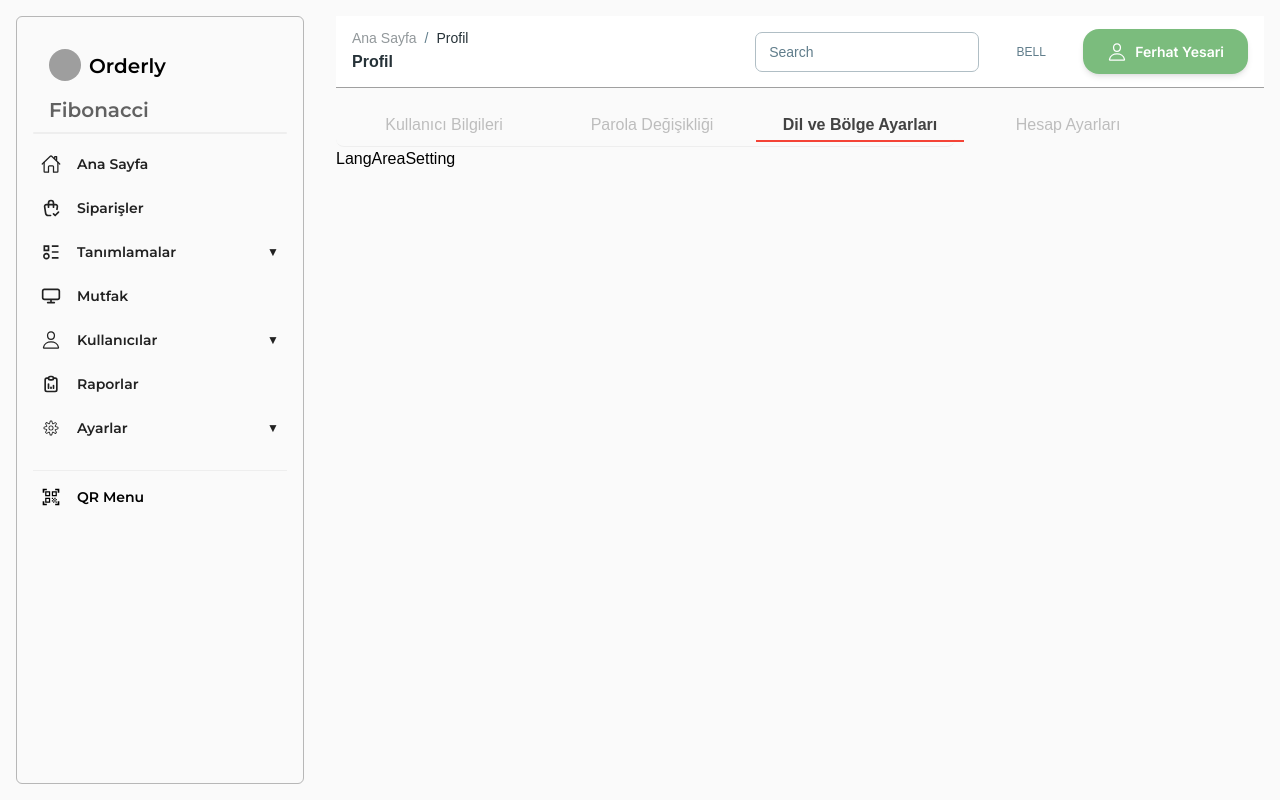
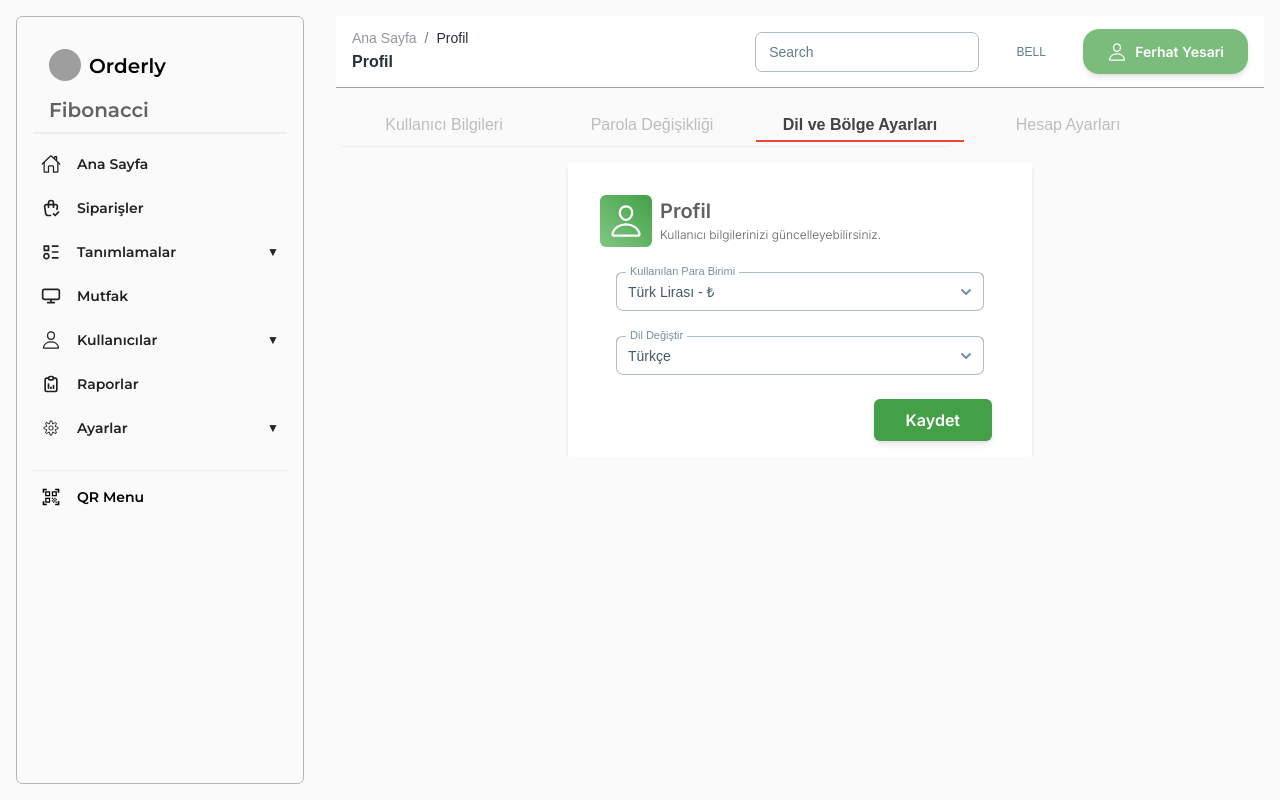
Before and after one commit to Yesarib/orderly-frontend, a React (Vite) app: page /dashboard/profile in a window 1280 px wide. Both pictures are taken after a click on the tab "Dil ve Bölge Ayarları". Built offline with nearby package versions, Linux system fonts and the light colour scheme; grey boxes are pictures that could not be loaded.

Commit message:
feat: Profile Header component and lang area component

```diff
--- a/src/components/profile/ChangePassword.tsx
+++ b/src/components/profile/ChangePassword.tsx
@@ -1,7 +1,7 @@
 import { Button, Card, Input, Typography } from '@material-tailwind/react'
 import { useState } from 'react';
 import { FaEye } from 'react-icons/fa6';
-import { IoPersonOutline } from 'react-icons/io5'
+import Header from './Header';
 
 const ChangePassword = () => {
   const [showPassword, setShowPassword] = useState(false);
@@ -13,15 +13,7 @@ const ChangePassword = () => {
   return (
     <div className='w-full flex flex-col items-center mt-4 rounded-xl'>
       <Card className='w-1/2 flex flex-col bg-white p-4 justify-center rounded-sm'>
-        <div className='p-4 flex gap-2 items-center'>
-          <div className='p-2 rounded-md bg-gradient-to-bl from-green-600 to-green-300'>
-            <IoPersonOutline className='text-4xl text-white' />
-          </div>
-          <div className='flex flex-col'>
-            <Typography variant='h5' className='font-inter'> Profil </Typography>
-            <Typography className='font-inter text-[12px]'> Kullanıcı bilgilerinizi güncelleyebilirsiniz.</Typography>
-          </div>
-        </div>
+        <Header />
         <div className='flex flex-col px-8 mt-2 lg:space-y-6'>
           <Input type={showPassword ? "text" : 'password'} icon={<a className='cursor-pointer' onClick={handleClickShowPassword}> <FaEye /> </a>} variant="standard" label="Mecvut Parola" required crossOrigin={undefined} />
           <Input type={showRePassword ? "text" : 'password'} variant="standard" icon={<a className='cursor-pointer' onClick={handleClickReShowPassword}> <FaEye /> </a>} label="Yeni Parola" required crossOrigin={undefined} />
--- /dev/null
+++ b/src/components/profile/Header.tsx
@@ -0,0 +1,18 @@
+import { Typography } from '@material-tailwind/react'
+import { IoPersonOutline } from 'react-icons/io5'
+
+const Header = () => {
+    return (
+        <div className='p-4 flex gap-2 items-center'>
+            <div className='p-2 rounded-md bg-gradient-to-bl from-green-600 to-green-300'>
+                <IoPersonOutline className='text-4xl text-white' />
+            </div>
+            <div className='flex flex-col'>
+                <Typography variant='h5' className='font-inter'> Profil </Typography>
+                <Typography className='font-inter text-[12px]'> Kullanıcı bilgilerinizi güncelleyebilirsiniz.</Typography>
+            </div>
+        </div>
+    )
+}
+
+export default Header
--- a/src/components/profile/LangAreaSetting.tsx
+++ b/src/components/profile/LangAreaSetting.tsx
@@ -1,8 +1,64 @@
-import React from 'react'
+import { Button, Card, Option, Select, Typography } from '@material-tailwind/react'
+import Header from './Header'
+
+const CURRENCIES = [
+  {
+    title: 'Türk Lirası - ₺',
+    value: 'try'
+  },
+  {
+    title: 'Dolar - $',
+    value: 'usd'
+  },
+  {
+    title: ' Euro - €',
+    value: 'eur'
+  }
+]
+
+const LANGUAGES = [
+  {
+    title: 'Türkçe',
+    value: 'tr'
+  },
+  {
+    title: 'English',
+    value: 'en'
+  },
+  {
+    title: 'German',
+    value: 'de'
+  }
+]
 
 const LangAreaSettings = () => {
   return (
-    <div>LangAreaSetting</div>
+    <div className='w-full flex flex-col items-center mt-4 rounded-xl'>
+      <Card className='w-1/2 flex flex-col bg-white p-4 justify-center rounded-sm'>
+        <Header />
+        <div className='flex flex-col px-8 mt-2 lg:space-y-6'>
+          <Select label='Kullanılan Para Birimi' value='Türk Lirası - ₺'>
+            {CURRENCIES.map((currency) => (
+              <Option key={currency.value}>
+                {currency.title}
+              </Option>
+            ))}
+          </Select>
+          <Select label='Dil Değiştir' value={'Türkçe'}>
+            {LANGUAGES.map((lang) => (
+              <Option key={lang.value}>
+                {lang.title}
+              </Option>
+            ))}
+          </Select>
+        </div>
+        <div className='flex justify-end mt-6 mr-6'>
+          <Button className='px-8 py-2 capitalize bg-green-600 rounded-md'>
+            <Typography variant='h6' className='font-inter text-white'> Kaydet </Typography>
+          </Button>
+        </div>
+      </Card>
+    </div>
   )
 }
 
--- a/src/components/profile/UserInformation.tsx
+++ b/src/components/profile/UserInformation.tsx
@@ -1,7 +1,7 @@
 import React from 'react'
 import { User } from '../../types/user'
 import { Button, Card, Input, Typography } from '@material-tailwind/react'
-import { IoPersonOutline } from 'react-icons/io5'
+import Header from './Header'
 
 interface UserInformationProps {
   user: User
@@ -10,16 +10,8 @@ interface UserInformationProps {
 const UserInformation: React.FC<UserInformationProps> = ({ user }) => {
   return (
     <div className='w-full flex flex-col items-center mt-4 rounded-xl'>
-      <Card className='w-1/2 flex flex-col bg-white p-4 justify-center'>
-        <div className='p-4 flex gap-2 items-center'>
-          <div className='p-2 rounded-md bg-gradient-to-bl from-green-600 to-green-300'>
-            <IoPersonOutline className='text-4xl text-white' />
-          </div>
-          <div className='flex flex-col'>
-            <Typography variant='h5' className='font-inter'> Profil </Typography>
-            <Typography className='font-inter text-[12px]'> Kullanıcı bilgilerinizi güncelleyebilirsiniz.</Typography>
-          </div>
-        </div>
+      <Card className='w-1/2 flex flex-col bg-white p-4 justify-center rounded-sm'>
+        <Header />
         <div className='flex flex-col px-8 mt-2 lg:space-y-6'>
           <Input type="text" variant="standard" defaultValue={user ? user.fullName : ""} label="İsim Soyisim" required crossOrigin={undefined} />
           <Input type="tel" variant="standard" defaultValue={user ? user.phoneNumber : ""} label="Telefon Numarası" required crossOrigin={undefined} />
```
